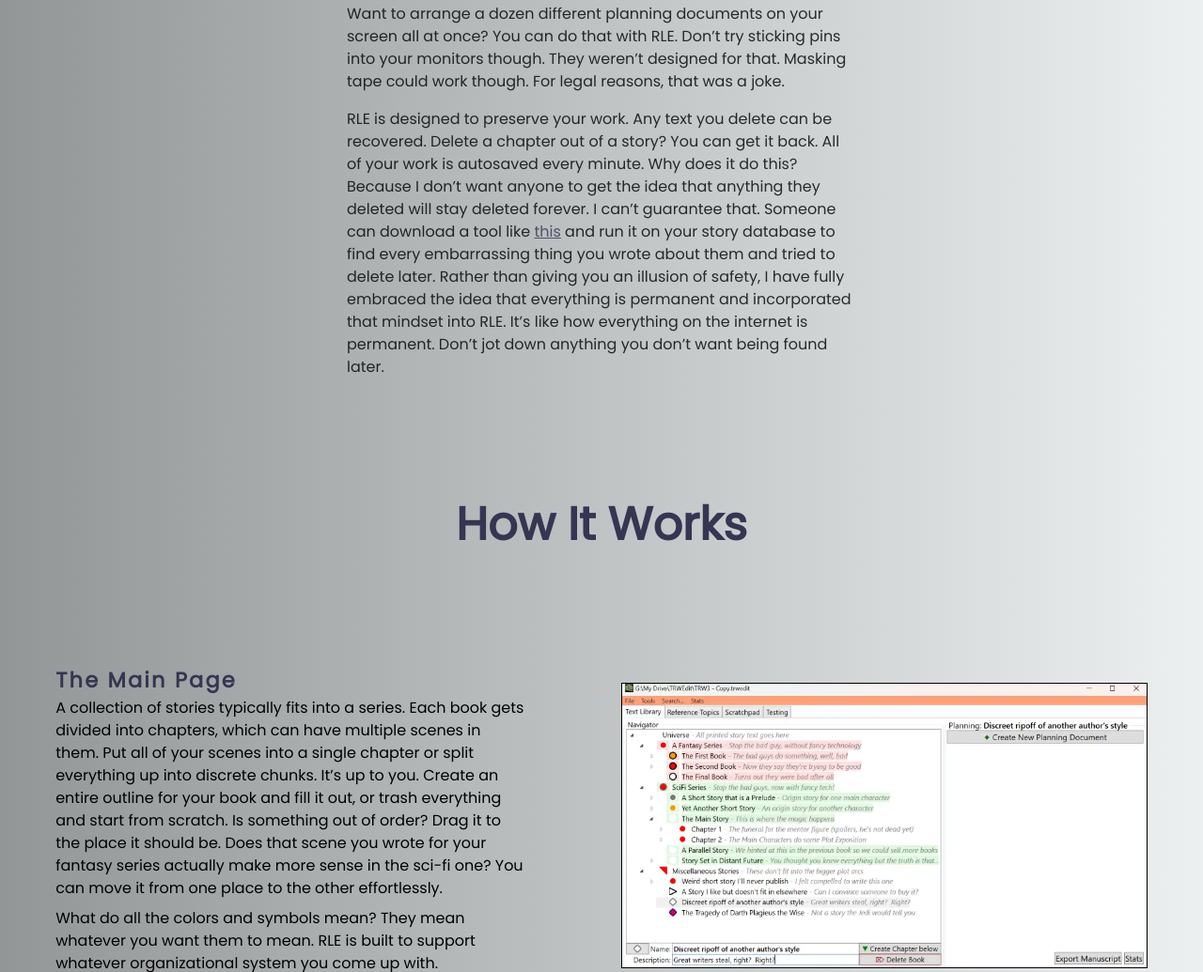
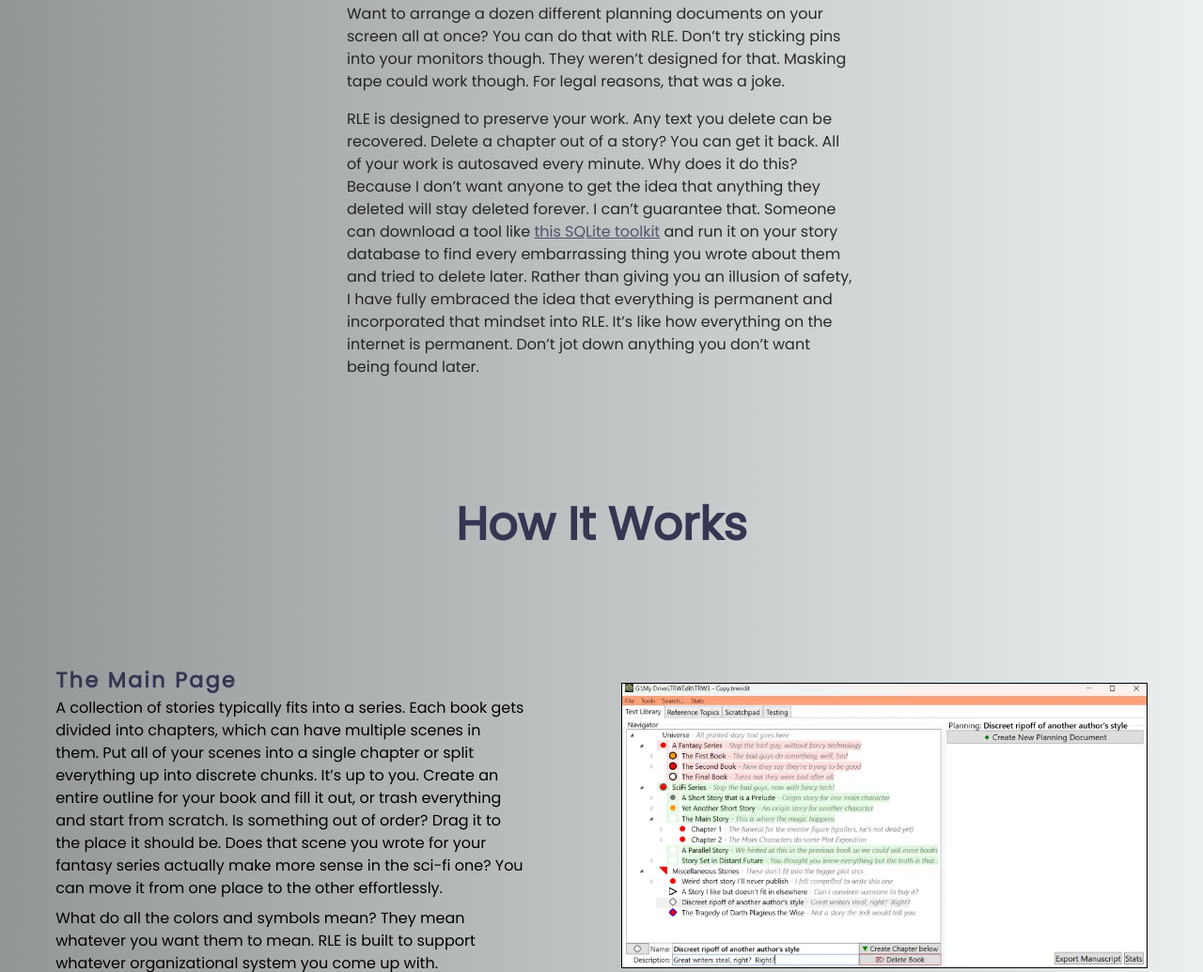
Before and after one commit to jaketimm/Reunion-Literary-Editor, a plain HTML site: page index.html in a window 1280 px wide. Shown: the part 1289-2324 px from the top of the page at 94% size. Drawn offline with Linux system fonts and the light colour scheme.

Commit message:
descriptive link

```diff
--- a/index.html
+++ b/index.html
@@ -126,7 +126,7 @@
                         chapter out of a story? You can get it back. All of your work is autosaved every minute.
                         Why does it do this? Because I don’t want anyone to get the idea that anything they
                         deleted will stay deleted forever. I can’t guarantee that. Someone can download a tool
-                        like <a href="https://github.com/pawlaszczyk/fqlite">this</a></span> and run it on your story
+                        like <a href="https://github.com/pawlaszczyk/fqlite">this SQLite toolkit</a></span> and run it on your story
                         database to find every embarrassing thing you wrote
                         about them and tried to delete later. Rather than giving you an illusion of safety, I
                         have fully embraced the idea that everything is permanent and incorporated that mindset
```
